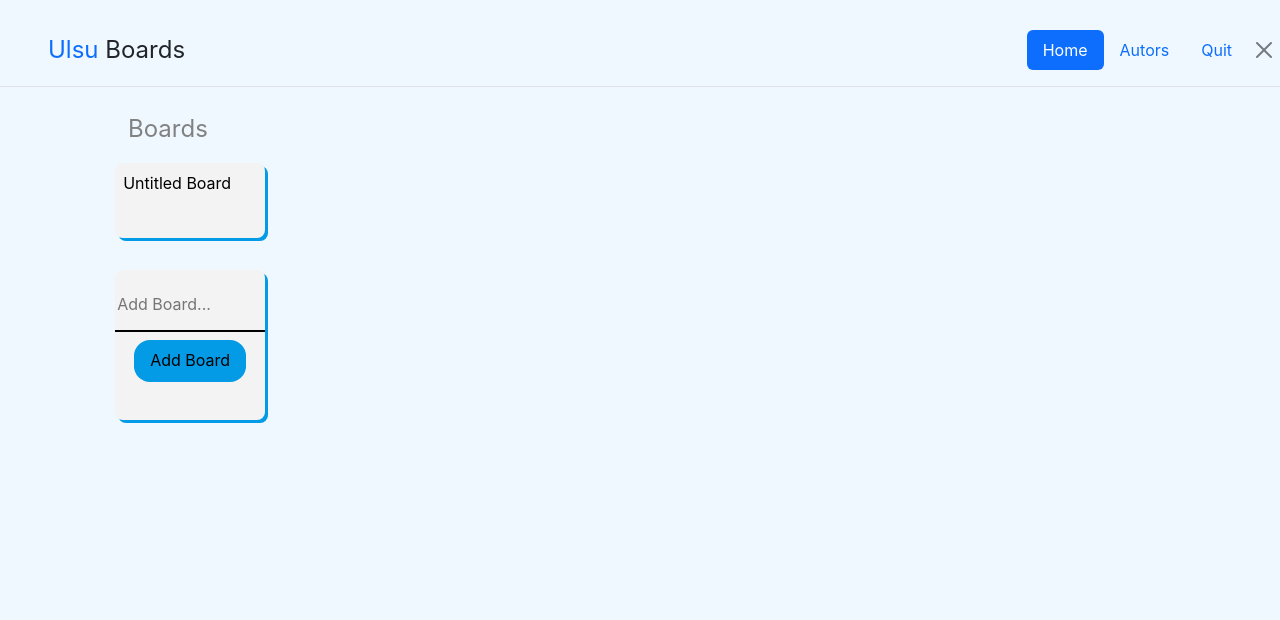
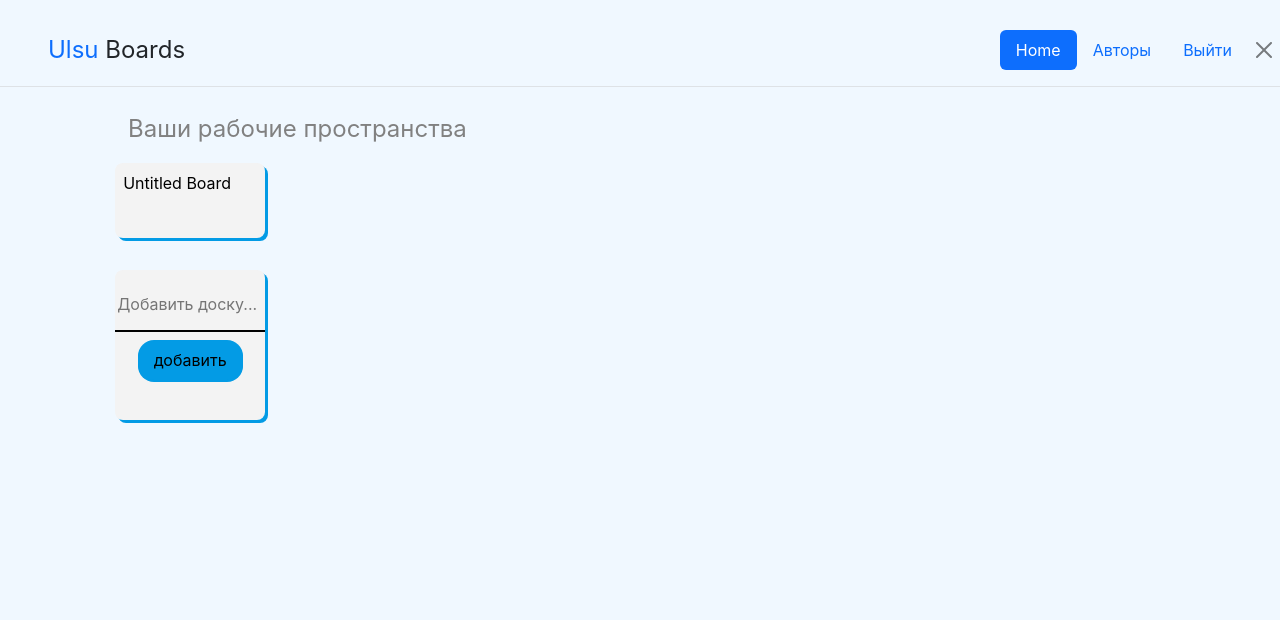
Before and after one commit to T-MA-S/ulsu_project, a Django app: page / in a window 1280 px wide. Shown: the top 620 px of the page. Run offline with Django 4.2, Linux system fonts and the light colour scheme; a user stored in the database is signed in.

Commit message:
Russification

```diff
--- a/Ulsu_Project/static/js/boards.js
+++ b/Ulsu_Project/static/js/boards.js
@@ -129,7 +129,7 @@ function listBoards() {
 
 function renderBoard(board) {
     appData.currentBoard = appData.boards.indexOf(board);
-    document.title = 'Kards | ' + currentBoard().name;
+    document.title = 'Доска | ' + currentBoard().name;
     e_title.innerText = currentBoard().name;
     //e_title.addEventListener('click'), allow editing board name
     // To-Do: set theme
@@ -182,8 +182,8 @@ function addBoard() {
     /* Adds a new board based on the input in the sidebar. */
 
     let _boardTitle = e_addBoardText.value;
-    if (!_boardTitle) return createAlert("Type a name for the board!");;  // We don't create a board if it has no name.
-    if (appData.boards.length >= 512) return createAlert("Max limit for boards reached.")  // or if there are already too many boards
+    if (!_boardTitle) return createAlert("Введите корректное имя для доски!");;  // We don't create a board if it has no name.
+    if (appData.boards.length >= 512) return createAlert("Достигнут лимит досок.")  // or if there are already too many boards
     e_addBoardText.value = '';
 
     let _newBoard = new Board(_boardTitle, uniqueID(), {'theme': null});
@@ -339,7 +339,7 @@ class Card {
 
                 let e_BtnClearDescription = document.createElement('button');
                 e_BtnClearDescription.classList.add('BtnClear', 'btn', 'btn-primary');
-                e_BtnClearDescription.innerHTML = 'Clear';
+                e_BtnClearDescription.innerHTML = 'Очистить';
                 document.getElementById('MTF').appendChild(e_BtnClearDescription);
                 e_BtnClearDescription
                 e_BtnClearDescription.addEventListener('click',() => {
@@ -376,7 +376,7 @@ class Card {
                 }});
 
                 e_ModalDescriptionBtn.classList.add('EditDescriptionBtn', 'btn', 'btn-primary');
-                e_ModalDescriptionBtn.innerHTML = "Edit description";
+                e_ModalDescriptionBtn.innerHTML = "Изменить описание";
                 document.getElementById('MTC').appendChild(e_ModalDescriptionBtn);
                 e_ModalDescriptionBtn.addEventListener('click', () => {
                     let _input = document.createElement('textarea');
@@ -484,7 +484,7 @@ class Card {
         _newInput.maxLength = 256;
         _newInput.type = 'text';
         _newInput.name = "add-todo-text";
-        _newInput.placeholder = "Add Task...";
+        _newInput.placeholder = "добавить карточку...";
         _newInput.addEventListener('keyup', (e) => {
             if (e.code === "Enter") _newButton.click();
         });
@@ -496,7 +496,7 @@ class Card {
         _newButton.innerText = '+';
         _newButton.addEventListener('click', () => {
             let _inputValue = _newInput.value;
-            if (!_inputValue) return createAlert("Type a name for the item!");
+            if (!_inputValue) return createAlert("Введите корректное имя карточки!");
             let _item = new Item(_inputValue, null, getBoardFromId(this.parentBoardId).uniqueID(), this.id);
             this.addItem(_item);
             _newInput.value = '';
@@ -847,7 +847,7 @@ e_deleteButton.addEventListener('click', () => {
     }
     listBoards();
     renderBoard(appData.boards[0]);
-    createAlert(`Deleted board "${_boardName}"`)
+    createAlert(`Удалена доска "${_boardName}"`)
 });
 
         e_sidebar.dataset.toggled = '';
--- a/catalog/templates/catalog/index.html
+++ b/catalog/templates/catalog/index.html
@@ -21,13 +21,13 @@
         <link rel="stylesheet" href="https://cdnjs.cloudflare.com/ajax/libs/font-awesome/4.7.0/css/font-awesome.min.css" integrity="sha512-SfTiTlX6kk+qitfevl/7LibUOeJWlt9rbyDn92a1DqWOw9vWG2MFoays0sgObmWazO5BQPiFucnnEAjpAB+/Sw==" crossorigin="anonymous" referrerpolicy="no-referrer" />
         <link rel="stylesheet" href="{% static 'css/main.css' %}">
         <link rel="stylesheet" title="theme" href="#"><!--themes-->
-        <title>Kards | Simple Kanban Board</title>
+        <title>Доска | Simple Kanban Board</title>
     </head>
     <body>
         <header>
             <div class="header-flex">
                 <span id="sidebar-button" style="font-size:25px;cursor:pointer">&#9776;</span>
-                <h1 id="title" class="text-align-center">Kards</h1>
+                <h1 id="title" class="text-align-center">Board</h1>
                 <span style="font-size:25px;cursor:pointer;letter-spacing: 1ch;">
                     <i title="Quit" id="quit-button" class="fa fa-quit"><img src="/Ulsu_Project/static/icons/exit-svgrepo-com.svg" alt=""></i>
                     <i title="Delete this board." id="delete-button" class="fa fa-trash"></i>
@@ -47,14 +47,14 @@
 
                     <ul class="nav nav-pills">
                       <li class="nav-item"><a href="#" class="nav-link active" aria-current="page">Home</a></li>
-                      <li class="nav-item"><a href="#" class="nav-link">Autors</a></li>
-                      <li class="nav-item"><a href="{% url 'logout' %}" class="nav-link">Quit</a></li>
+                      <li class="nav-item"><a href="#" class="nav-link">Авторы</a></li>
+                      <li class="nav-item"><a href="{% url 'logout' %}" class="nav-link">Выйти</a></li>
                       <li class="nav-item my-auto mx-auto"><div class="close-bt"><button type="button" class="btn-close px-2" aria-label="Close" id="sidebar-close"></button></div></li>
                     </ul>
                 </header>
             </header>
 
-            <p class="is-title">Boards</p>
+            <p class="is-title">Ваши рабочие пространства</p>
             <ul id="boards-list"></ul>
 
             <div class="theme">
@@ -63,23 +63,23 @@
             </div>
 
             <div class="flex-col">
-                <input type="text" id="add-board-text" name="add-board" placeholder="Add Board...">
-                <button id="add-board-button">Add Board</button>
+                <input type="text" id="add-board-text" name="add-board" placeholder="Добавить доску...">
+                <button id="add-board-button">добавить</button>
             </div>
         </div>
 
         <div id="card-context-menu" class="context-menu">
             <ul>
-                <li id="card-context-menu-delete">Delete</li>
-                <li id="card-context-menu-clear">Clear</li>
-                <li id="card-context-menu-duplicate">Duplicate</li>
+                <li id="card-context-menu-delete">Удалить</li>
+                <li id="card-context-menu-clear">Очистить</li>
+                <li id="card-context-menu-duplicate">Дублировать</li>
             </ul>
         </div>
 
         <div class="container" id="main-container">
             <div id="cards-container">
                 <div id="add-card">
-                    <input maxlength="128" type="text" id="add-card-text" name="add-card" placeholder="Add Card..." autofocus>
+                    <input maxlength="128" type="text" id="add-card-text" name="add-card" placeholder="Добавить колонку.." autofocus>
                     <button id="add-card-button" class="plus-button">+</button>
                 </div>
             </div>
@@ -96,7 +96,7 @@
                 <h4 class="Modal-Title" id="MT"></h4>
               </div>
               <div class="modal-body" id="MTC">
-                <p class="Modal_text">Description:</p>
+                <p class="Modal_text">Описание:</p>
                 <div class="modal_description_container">
                     <div id="Modal_description"></div>
                 </div>
```
